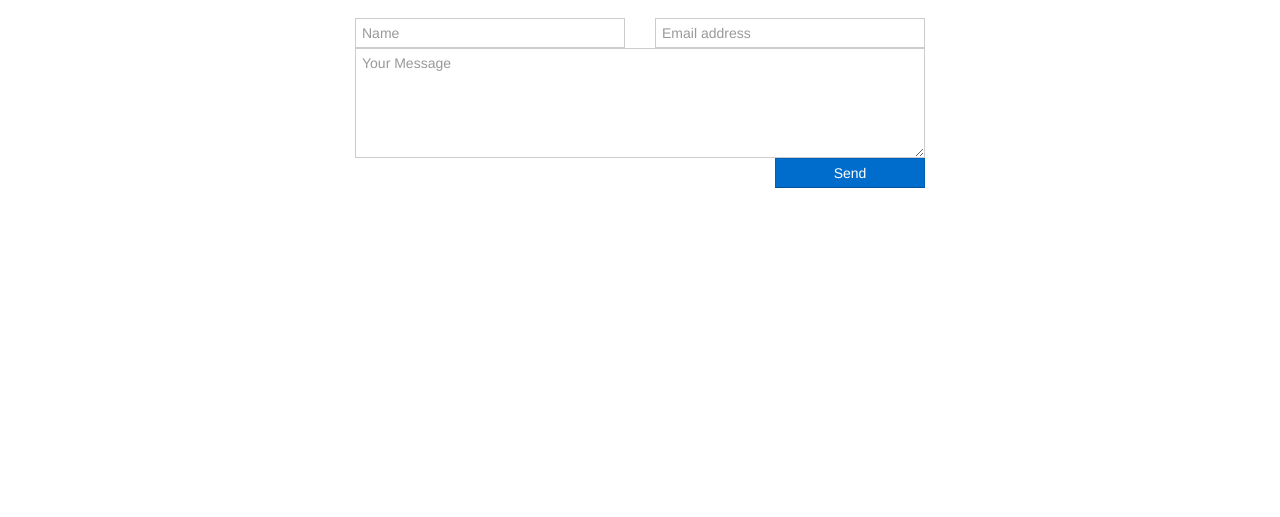
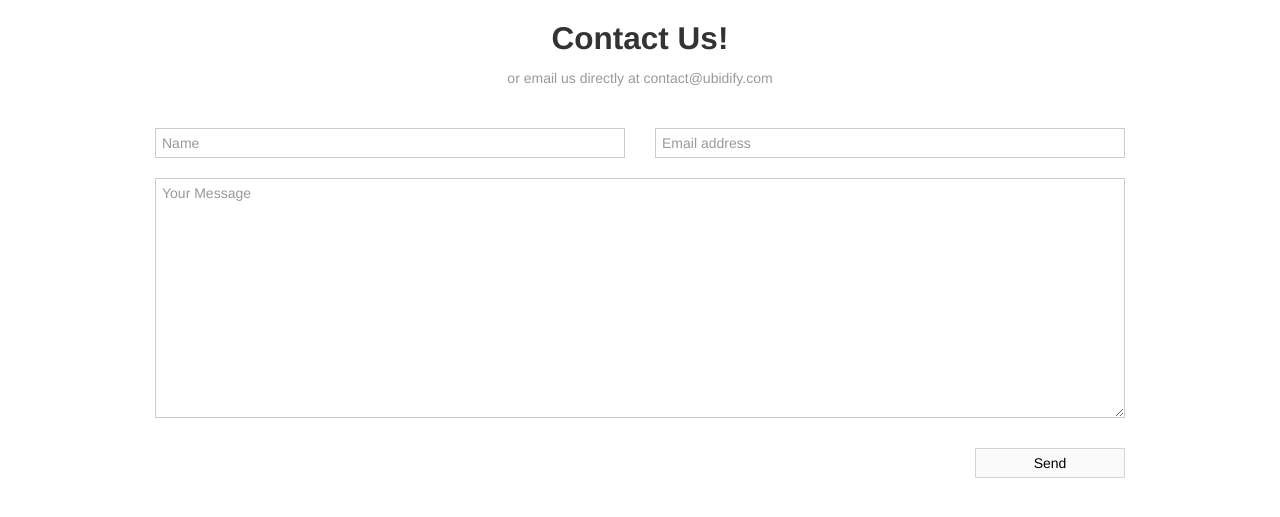
Before and after one commit to ChrisLai/UBidify, a plain HTML site: page contact.html in a window 1280 px wide. Shown: the part 117-634 px from the top of the page. Drawn offline with nearby package versions, Linux system fonts and the light colour scheme; files whose address does not match are found by name.

Commit message:
Contact Done

```diff
--- a/assets/css/contact.css
+++ b/assets/css/contact.css
@@ -0,0 +1,18 @@
+input{
+	margin-bottom: 20px;
+	margin-top:30px;
+}
+.controls button{
+	margin-top: 30px;
+}
+textarea{
+	height:230px;
+}
+.row button{
+	background-color: #fafafa;
+	color: #000000;
+	border: 1px solid #d4d4d4;
+}
+h2, p{
+	text-align: center;
+}
--- a/contact.html
+++ b/contact.html
@@ -60,15 +60,17 @@
 			</div>
 		</div>
     </div>
+    <h2>Contact Us!</h2>
+    <p class="muted">or email us directly at contact@ubidify.com</p>
     <div class="row">
-    	<div class="span6 offset3">
+    	<div class="span 10 offset1">
 	  		<form>
 		      <div class="controls controls-row">
-		          <input id="name" name="name" type="text" class="span3" placeholder="Name">
-		          <input id="email" name="email" type="email" class="span3" placeholder="Email address">
+		          <input id="name" name="name" type="text" class="span5" placeholder="Name">
+		          <input id="email" name="email" type="email" class="span5" placeholder="Email address">
 		      </div>
 		      <div class="controls">
-		          <textarea id="message" name="message" class="span6" placeholder="Your Message" rows="5"></textarea>
+		          <textarea id="message" name="message" class="span10" placeholder="Your Message" rows="5"></textarea>
 		      </div>
 
 		      <div class="controls">
```
